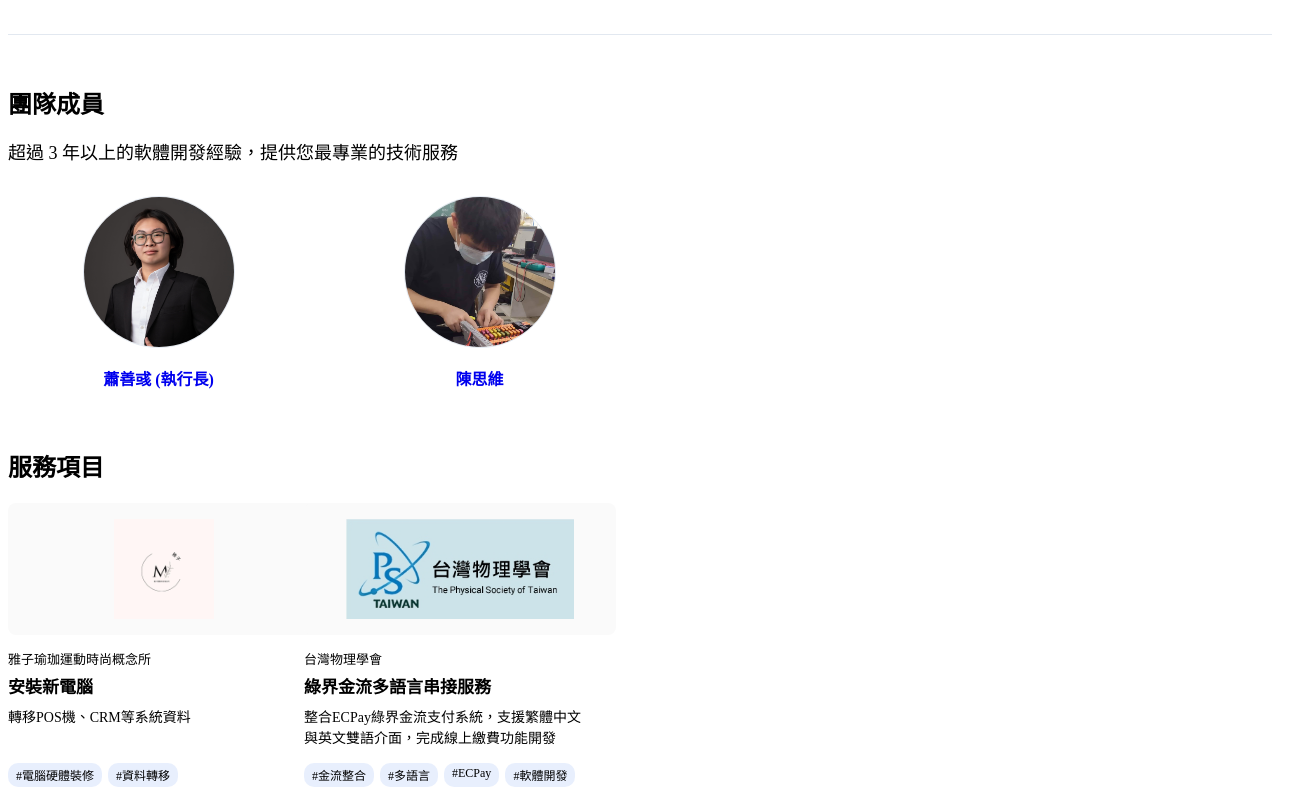
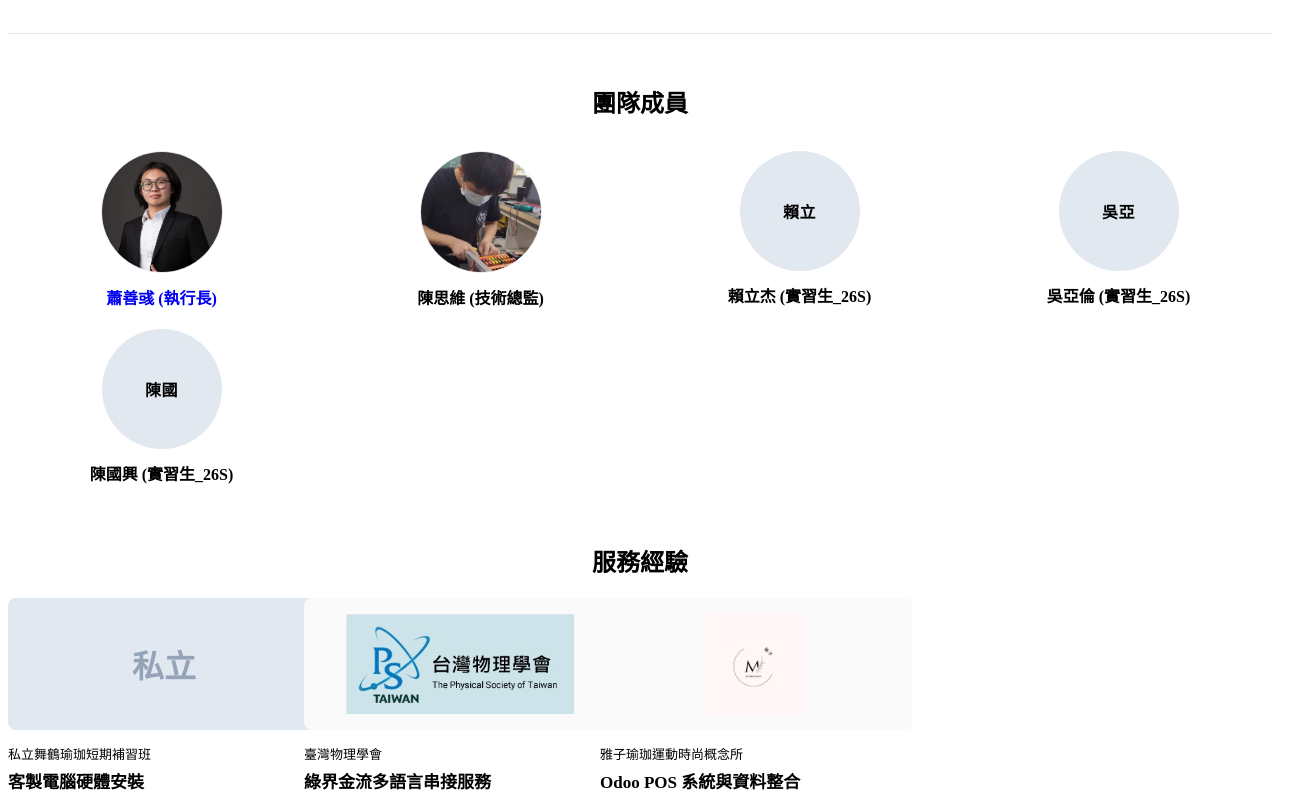
Before and after one commit to SparkAct/web, a React (Vite) app: page / in a window 1280 px wide. Shown: the part 260-1060 px from the top of the page, 1311 px wide, since content can reach past the window. Built offline with nearby package versions, Linux system fonts and the light colour scheme; the HTML template or start-up script is replaced by a standard one.

Commit message:
Update website content and styling

```diff
--- a/index.html
+++ b/index.html
@@ -3,8 +3,8 @@
   <head>
     <meta charset="UTF-8" />
     <meta name="viewport" content="width=device-width, initial-scale=1.0" />
-    <title>火花行動 SparkAct — 資訊服務與雲端顧問</title>
-    <meta name="description" content="火花行動有限公司：雲端上雲、客製化網站、AI 自動化導入、DevOps 與系統整合顧問服務。"/>
+    <title>火花行動有限公司 SparkAct.co</title>
+    <meta name="description" content="火花行動有限公司：AI 自動化導入｜伺服器建置代管｜客製化軟體開發｜電腦硬體裝修"/>
     <link rel="icon" href="/favicon.ico" />
   </head>
   <body>
--- a/src/models/Nav.jsx
+++ b/src/models/Nav.jsx
@@ -11,7 +11,7 @@ export default function Nav() {
         <a className="brand" href="#home">火花行動有限公司 SparkAct.co</a>
         <nav>
           <a href="#services">{t.nav.services}</a>
-          <a href="#team">{t.nav.team}</a>
+          <a href="#awards">{t.nav.awards}</a>
           <a href="#contact" className="btn btn-sm">{t.nav.contact}</a>
           <button
             onClick={toggleLanguage}
--- a/src/models/Services.jsx
+++ b/src/models/Services.jsx
@@ -4,6 +4,8 @@ import '../views/Services.css'
 
 export default function Services() {
   const { t } = useLanguage()
+
+  const getInitials = (name) => (name || '').replace(/\s+/g, '').slice(0, 2).toUpperCase()
 
   return (
     <section id="services" className="section services">
@@ -14,21 +16,16 @@ export default function Services() {
             .filter(item => item.title && item.title.trim())
             .map((item, index) => (
             <div className="card case-card" key={`${item.title}-${index}`}>
-              {item.logo && (
+              {item.logo ? (
                 <div className="case-logo-wrapper">
                   <img src={item.logo} alt={item.client} className="case-logo" />
                 </div>
+              ) : (
+                <div className="case-logo-wrapper case-logo-placeholder" aria-hidden>{getInitials(item.client)}</div>
               )}
               <div className="case-client">{item.client}</div>
               <h3>{item.title}</h3>
               <p>{item.desc}</p>
-              {item.tags && item.tags.length > 0 && (
-                <div className="case-tags">
-                  {item.tags.map((tag, idx) => (
-                    <span key={idx} className="case-tag">#{tag}</span>
-                  ))}
-                </div>
-              )}
             </div>
           ))}
         </div>
--- a/src/translations.js
+++ b/src/translations.js
@@ -1,9 +1,9 @@
 export const translations = {
   zh: {
     nav: {
-      services: '服務項目',
-      team: '團隊成員',
-      contact: '聯絡我們'
+      services: '服務經驗',
+      contact: '聯絡我們',
+      awards: '獲獎記錄'
     },
     hero: {
       title: '火花行動有限公司 SparkAct.co',
@@ -11,41 +11,24 @@ export const translations = {
     },
     team: {
       title: '團隊成員',
-      subtitle: '超過 3 年以上的軟體開發經驗，提供您最專業的技術服務',
       members: [
-        { name: '蕭善彧 (執行長)', edu: '', avatar: '/team/01_ShanYu.jpg', linkedin: 'https://www.linkedin.com/in/hsyisshy/' },
-        { name: '陳思維', edu: '', avatar: '/team/02_SWC.jpg', linkedin: 'https://www.linkedin.com/in/hsyisshy/' },
-        { name: '', edu: '', avatar: '', linkedin: '' },
-        { name: '', edu: '' },
-        { name: '', edu: '' },
-        { name: '', edu: '' },
-        { name: '', edu: '' },
-        { name: '', edu: '' }
+        { name: '蕭善彧 (執行長)', avatar: '/team/01_ShanYu.jpg', linkedin: 'https://www.linkedin.com/in/hsyisshy/' },
+        { name: '陳思維 (技術總監)', avatar: '/team/02_SWC.jpg', linkedin: '' },
+        { name: '賴立杰 (實習生_26S)', avatar: '', linkedin: '' },
+        { name: '吳亞倫 (實習生_26S)' },
+        { name: '陳國興 (實習生_26S)' }
       ]
     },
     services: {
-      title: '服務項目',
+      title: '服務經驗',
       items: [
-        {
-          client: '雅子瑜珈運動時尚概念所',
-          title: '安裝新電腦',
-          desc: '轉移POS機、CRM等系統資料',
-          tags: ['電腦硬體裝修', '資料轉移'],
-          logo: '/cases/01_yoga.png'
-        },
-        {
-          client: '台灣物理學會',
-          title: '綠界金流多語言串接服務',
-          desc: '整合ECPay綠界金流支付系統，支援繁體中文與英文雙語介面，完成線上繳費功能開發',
-          tags: ['金流整合', '多語言', 'ECPay', '軟體開發'],
-          logo: '/cases/02_physics.png'
-        },
-        { client: '', title: '', desc: '', tags: [], logo: '' },
-        { client: '', title: '', desc: '', tags: [], logo: '' },
-        { client: '', title: '', desc: '', tags: [], logo: '' },
-        { client: '', title: '', desc: '', tags: [], logo: '' },
-        { client: '', title: '', desc: '', tags: [], logo: '' },
-        { client: '', title: '', desc: '', tags: [], logo: '' }
+        { client: '私立舞鶴瑜珈短期補習班', title: '客製電腦硬體安裝', desc: '全新電腦軟硬體建置專案，應用系統初始化與資料轉移。', logo: '' },
+        { client: '臺灣物理學會', title: '綠界金流多語言串接服務', desc: '整合ECPay綠界金流支付系統，支援繁體中文與英文雙語介面', logo: '/cases/02_physics.png' },
+        { client: '雅子瑜珈運動時尚概念所', title: 'Odoo POS 系統與資料整合', desc: 'OdooPOS DB-Schema 設計，並轉移舊有 ZDPOS SQL-DB', logo: '/cases/03_yoga.png' },
+        { client: '', title: '', desc: '', logo: '' },
+        { client: '', title: '', desc: '', logo: '' },
+        { client: '', title: '', desc: '', logo: '' },
+        { client: '', title: '', desc: '', logo: '' }
       ]
     },
     awards: {
@@ -82,7 +65,7 @@ export const translations = {
   en: {
     nav: {
       services: 'Services',
-      team: 'Team',
+      awards: 'Awards',
       contact: 'Contact'
     },
     hero: {
@@ -91,43 +74,25 @@ export const translations = {
     },
     team: {
       title: 'Our Team',
-      subtitle: 'Over 3 years of software development experience, providing you with the most professional technical services',
       members: [
-        { name: 'Hsiao, Shan-Yu (CEO)', edu: '', avatar: '/team/01_ShanYu.jpg', linkedin: 'https://www.linkedin.com/in/hsyisshy/' },
-        { name: 'n/a', edu: '', avatar: '/team/02_LiJie.jpg', linkedin: 'https://www.linkedin.com/in/hsyisshy/' },
-        { name: 'n/a', edu: '', avatar: '/team/03_SWC.jpg', linkedin: 'https://www.linkedin.com/in/hsyisshy/' },
-        { name: '', edu: '' },
-        { name: '', edu: '' },
-        { name: '', edu: '' },
-        { name: '', edu: '' },
-        { name: '', edu: '' }
+        { name: 'Hsiao, Shan-Yu (CEO)', avatar: '/team/01_ShanYu.jpg', linkedin: 'https://www.linkedin.com/in/hsyisshy/' },
+        { name: 'Chen, Si-Wei (Tech Director)', avatar: '/team/02_SWC.jpg', linkedin: '' },
+        { name: 'Lai, Li-Jie (Intern_26S)', avatar: '', linkedin: '' },
+        { name: 'Wu, Ya-Lun (Intern_26S)' },
+        { name: 'Chen, Guo-Xing (Intern_26S)' }
       ]
     },
     services: {
-      title: 'Portfolio',
+      title: 'Services',
       items: [
-        {
-          client: 'YACCO Yoga & Fitness Studio',
-          title: 'New Computer Installation',
-          desc: 'Data migration for POS system and CRM',
-          tags: ['Hardware Setup', 'Data Migration'],
-          year: '2024',
-          logo: '/cases/01_yoga.png'
-        },
-        {
-          client: 'Physical Society of Taiwan',
-          title: 'ECPay Integration with Multilingual Support',
-          desc: 'Integrated ECPay payment gateway with bilingual interface (Traditional Chinese & English) for online fee collection',
-          tags: ['Payment Integration', 'Multilingual', 'ECPay', 'Software Development'],
-          year: '2024',
-          logo: '/cases/02_physics.png'
-        },
-        { client: '', title: '', desc: '', tags: [], logo: '' },
-        { client: '', title: '', desc: '', tags: [], logo: '' },
-        { client: '', title: '', desc: '', tags: [], logo: '' },
-        { client: '', title: '', desc: '', tags: [], logo: '' },
-        { client: '', title: '', desc: '', tags: [], logo: '' },
-        { client: '', title: '', desc: '', tags: [], logo: '' }
+        { client: 'YACCO Yoga & Fitness Studio', title: 'New Computer Installation', desc: 'Data migration for POS system and CRM', logo: '/cases/01_yoga.png' },
+        { client: 'Physical Society of Taiwan', title: 'ECPay Integration with Multilingual Support', desc: 'Integrated ECPay payment gateway with bilingual interface (Traditional Chinese & English) for online fee collection', logo: '/cases/02_physics.png' },
+        { client: '', title: '', desc: '', logo: '' },
+        { client: '', title: '', desc: '', logo: '' },
+        { client: '', title: '', desc: '', logo: '' },
+        { client: '', title: '', desc: '', logo: '' },
+        { client: '', title: '', desc: '', logo: '' },
+        { client: '', title: '', desc: '', logo: '' }
       ]
     },
     awards: {
--- a/src/views/Awards.css
+++ b/src/views/Awards.css
@@ -5,6 +5,10 @@
 
 .awards.section {
   padding-top: 30px;
+}
+
+.awards .section-title {
+  text-align: center;
 }
 
 .awards-scroll {
--- a/src/views/Hero.css
+++ b/src/views/Hero.css
@@ -1,5 +1,6 @@
 .hero {
   padding: 48px 0;
+  padding-top: 120px;
   background: var(--panel);
   border-bottom: 1px solid #e2e8f0;
 }
@@ -11,8 +12,9 @@
 .hero-inner {
   display: flex;
   flex-direction: column;
-  align-items: flex-start;
+  align-items: center;
   gap: 24px;
+  text-align: center;
 }
 
 .hero h1 {
@@ -26,7 +28,7 @@
 .hero p {
   margin: 0;
   color: var(--muted);
-  max-width: 65ch;
+  max-width: 100%;
   font-size: 18px;
 }
 
--- a/src/views/Nav.css
+++ b/src/views/Nav.css
@@ -1,6 +1,8 @@
 .nav {
-  position: sticky;
+  position: fixed;
   top: 0;
+  left: 0;
+  right: 0;
   z-index: 10;
   background: #fff;
   border-bottom: 1px solid #e2e8f0;
--- a/src/views/Services.css
+++ b/src/views/Services.css
@@ -5,6 +5,10 @@
 
 .services.section {
   padding-top: 30px;
+}
+
+.services .section-title {
+  text-align: center;
 }
 
 .services .grid {
@@ -53,6 +57,14 @@
   background: #fafafa;
   border-radius: 8px;
   padding: 16px;
+  font-size: 32px;
+  font-weight: 700;
+  color: #cbd5e1;
+}
+
+.case-logo-wrapper.case-logo-placeholder {
+  background: #e2e8f0;
+  color: #94a3b8;
 }
 
 .case-logo {
@@ -81,22 +93,6 @@
   line-height: 1.5;
 }
 
-.case-tags {
-  display: flex;
-  flex-wrap: wrap;
-  gap: 6px;
-  margin-top: 6px;
-}
-
-.case-tag {
-  font-size: 12px;
-  color: var(--brand);
-  background: rgba(37, 99, 235, 0.1);
-  padding: 3px 8px;
-  border-radius: 10px;
-  font-weight: 500;
-}
-
 @media (max-width: 820px) {
   .case-card {
     min-width: 240px;
--- a/src/views/Team.css
+++ b/src/views/Team.css
@@ -7,20 +7,14 @@
 }
 
 .team .section-title {
-  margin-bottom: 12px;
-}
-
-.team-subtitle {
-  color: var(--muted);
-  max-width: 100ch;
-  font-size: 18px;
   margin-bottom: 32px;
+  text-align: center;
 }
 
 .team-grid {
   display: grid;
   grid-template-columns: repeat(4, minmax(0, 1fr));
-  gap: 20px;
+  gap: 12px;
 }
 
 .member-card {
@@ -40,15 +34,15 @@
 }
 
 .member-card .avatar {
-  width: 150px;
-  height: 150px;
+  width: 120px;
+  height: 120px;
   border-radius: 50%;
   background: #e2e8f0;
   color: var(--text);
   display: grid;
   place-items: center;
   font-weight: 700;
-  margin: 0 auto 18px;
+  margin: 0 auto 12px;
   letter-spacing: 0.5px;
 }
 
```
Also changed, not shown: public/cases/03_yoga.png (renamed from public/cases/01_yoga.png).
